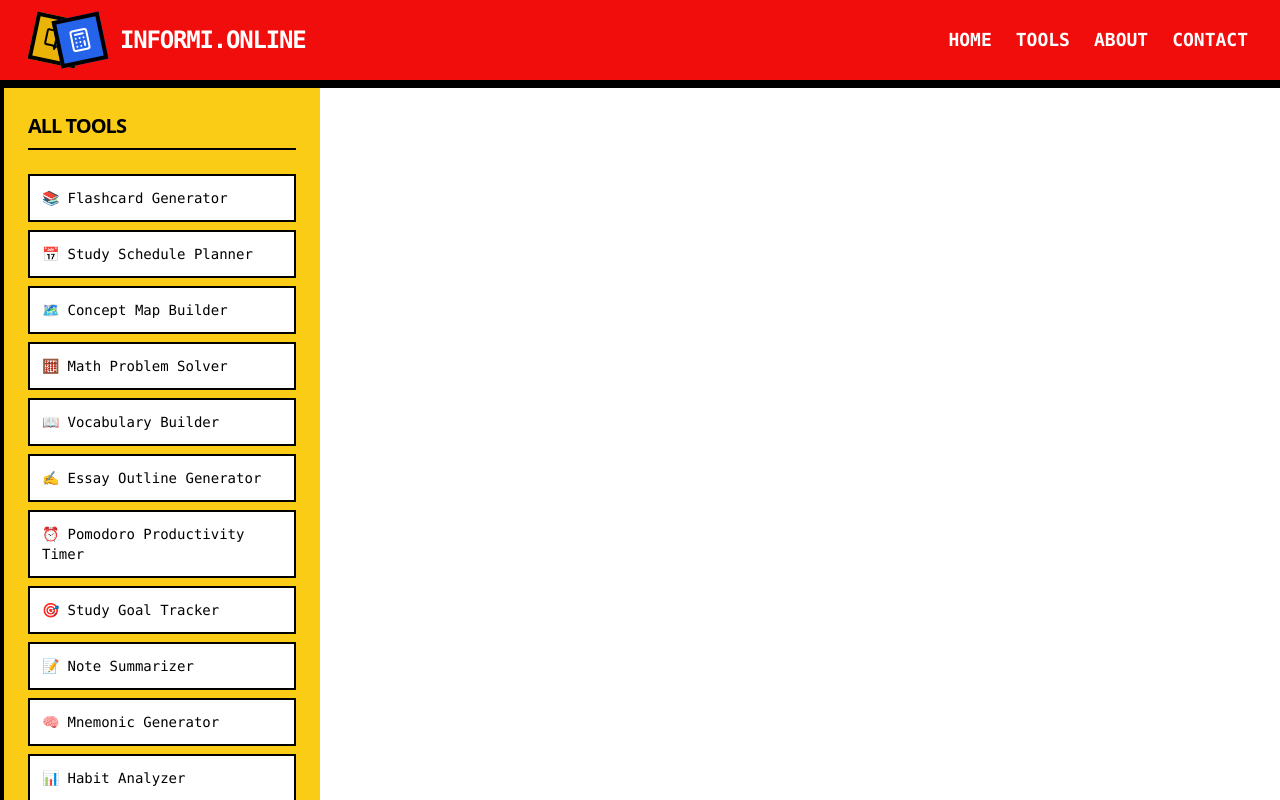
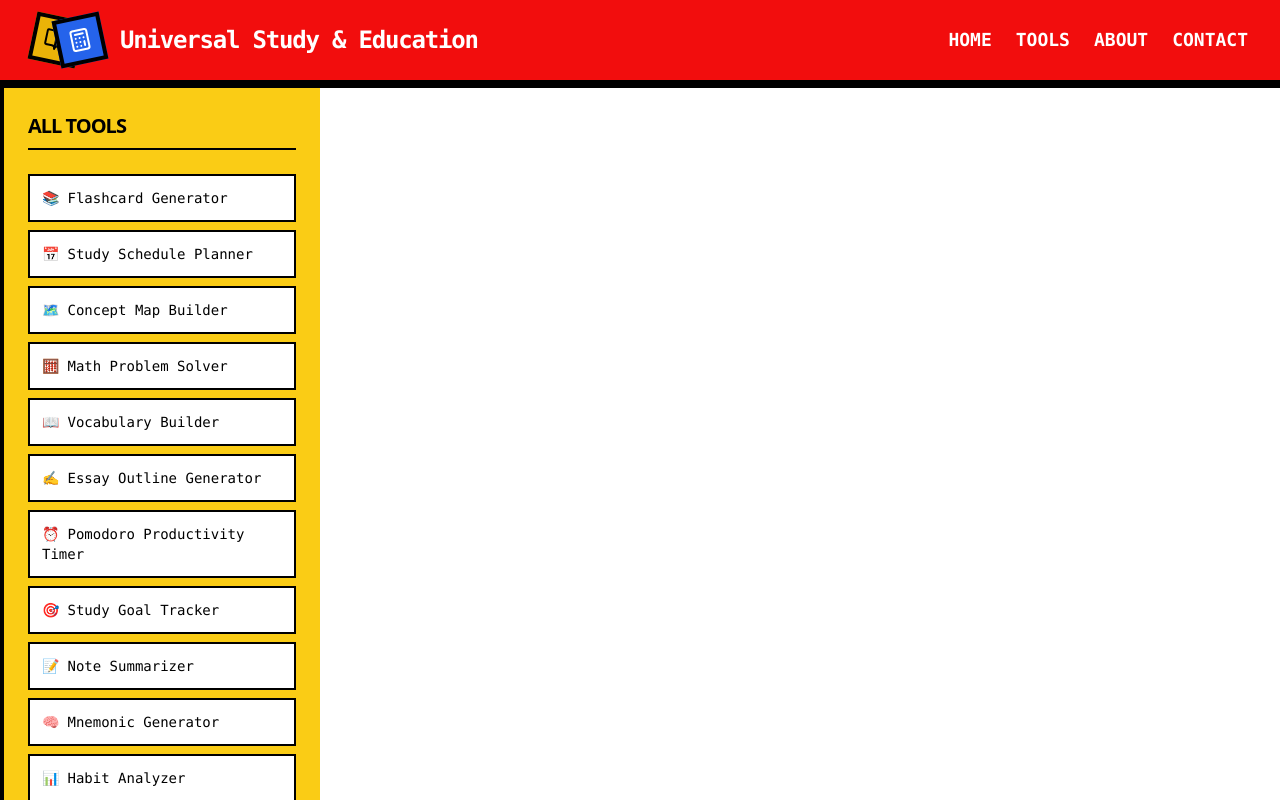
Before and after one commit to adamsmith19899/educationtools, a Next.js app: page /citation-generator in a window 1280 px wide. Shown: the top 800 px of the page. Built offline with nearby package versions, Linux system fonts and the light colour scheme.

Commit message:
Update header.tsx

```diff
--- a/components/header.tsx
+++ b/components/header.tsx
@@ -13,7 +13,7 @@ export default function ToolHeader() {
             <div className="h-12 w-12 bg-blue-600 border-4 border-black -ml-6 -rotate-12 flex items-center justify-center">
               <Calculator className="h-6 w-6 text-white" />
             </div>
-            <span className="font-black text-2xl tracking-tighter ml-4 text-white">INFORMI.ONLINE</span>
+            <span className="font-black text-2xl tracking-tighter ml-4 text-white">Universal Study & Education</span>
           </Link>
         </div>
 
```
